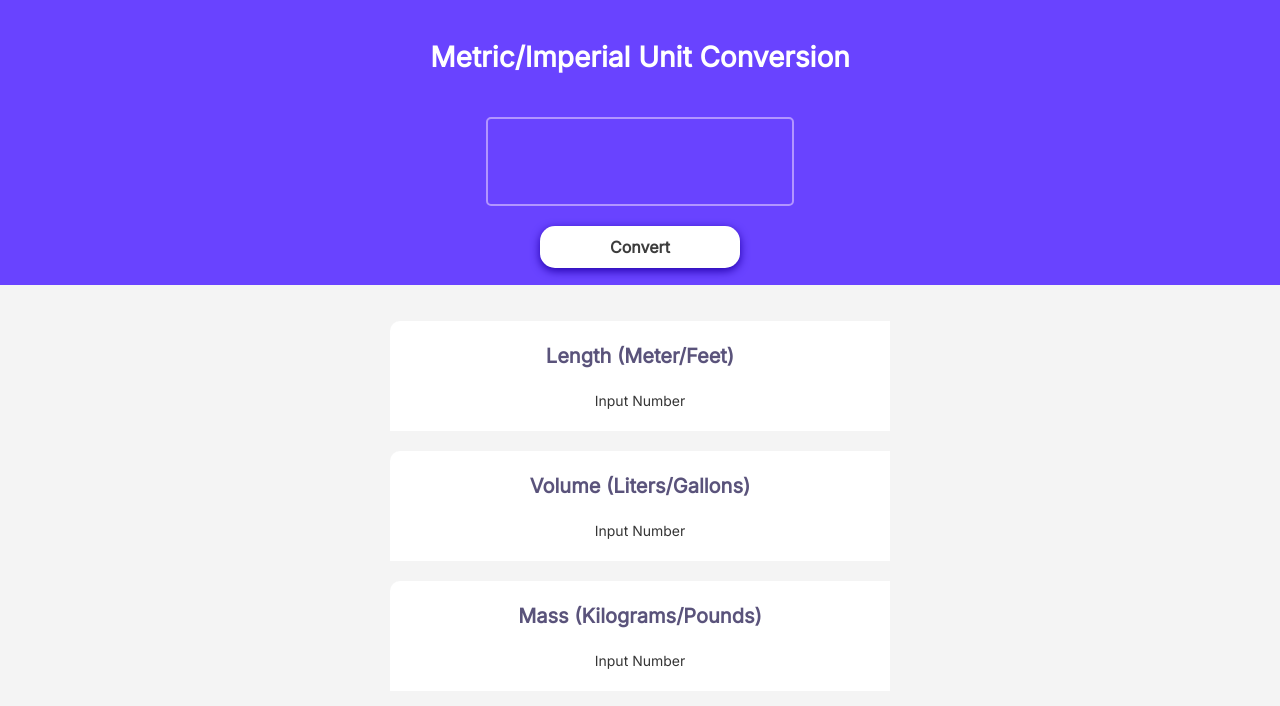
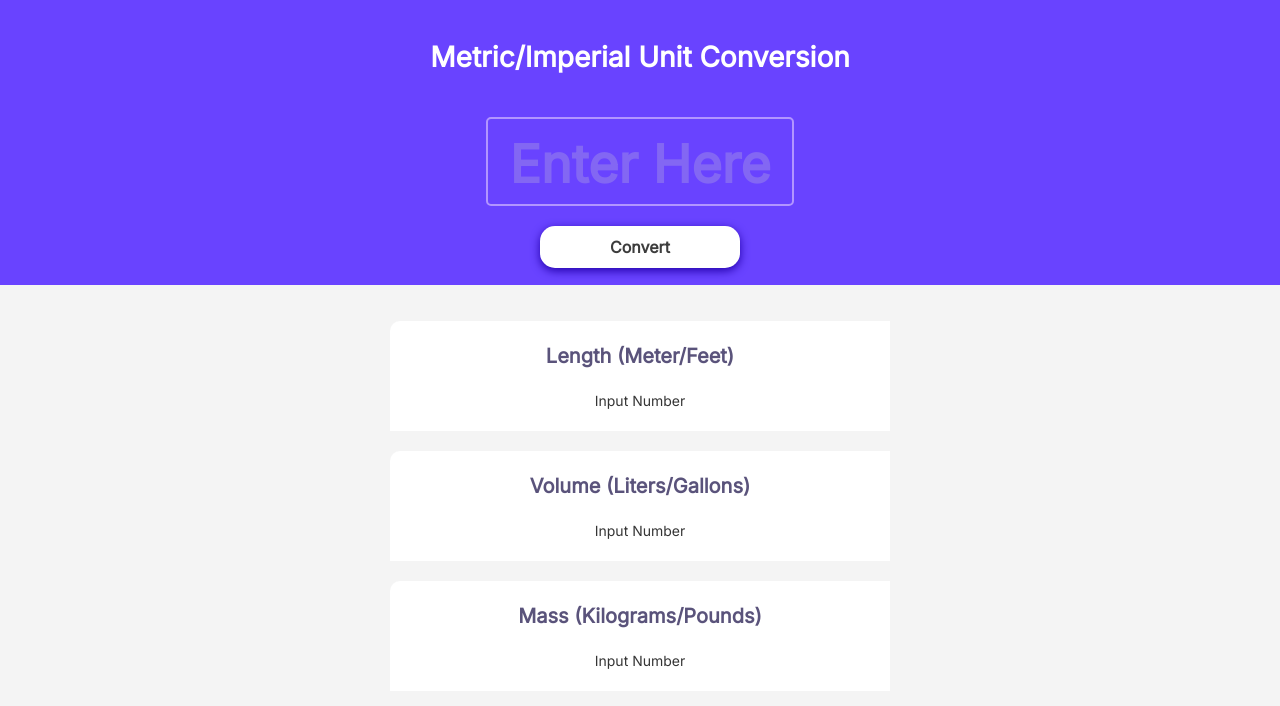
Before and after one commit to JivtejAnand/UnitConverter, a plain HTML site: page index.html in a window 1280 px wide. Shown: the top 706 px of the page. Drawn offline with Linux system fonts and the light colour scheme.

Commit message:
Update index.html
added placeholder text

```diff
--- a/index.html
+++ b/index.html
@@ -19,7 +19,7 @@
             <div class="content">
                 <h2>Metric/Imperial Unit Conversion</h2>
 
-                <input type="number" id="pop" class="input" >
+                <input type="number" id="pop" class="input" placeholder="Enter Here">
 
                 <button id="onClick">Convert</button>
             </div>
```
